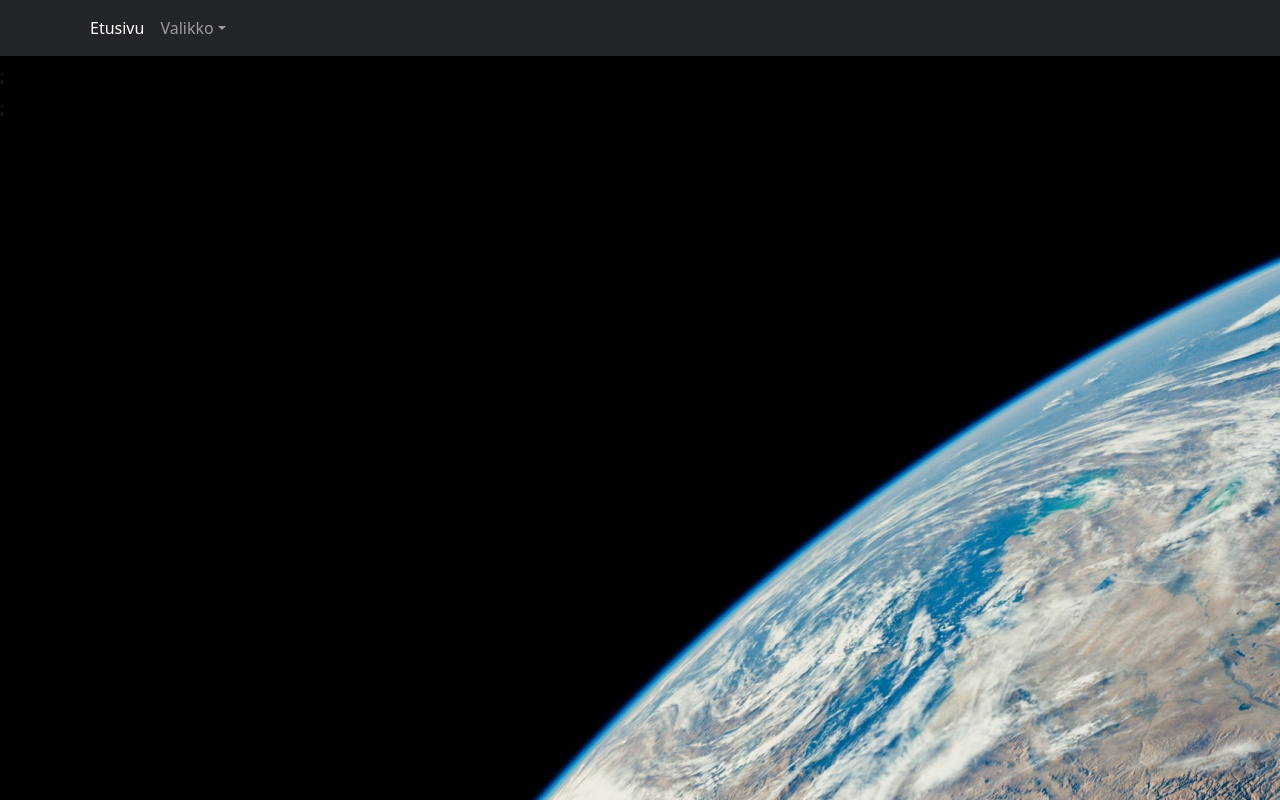
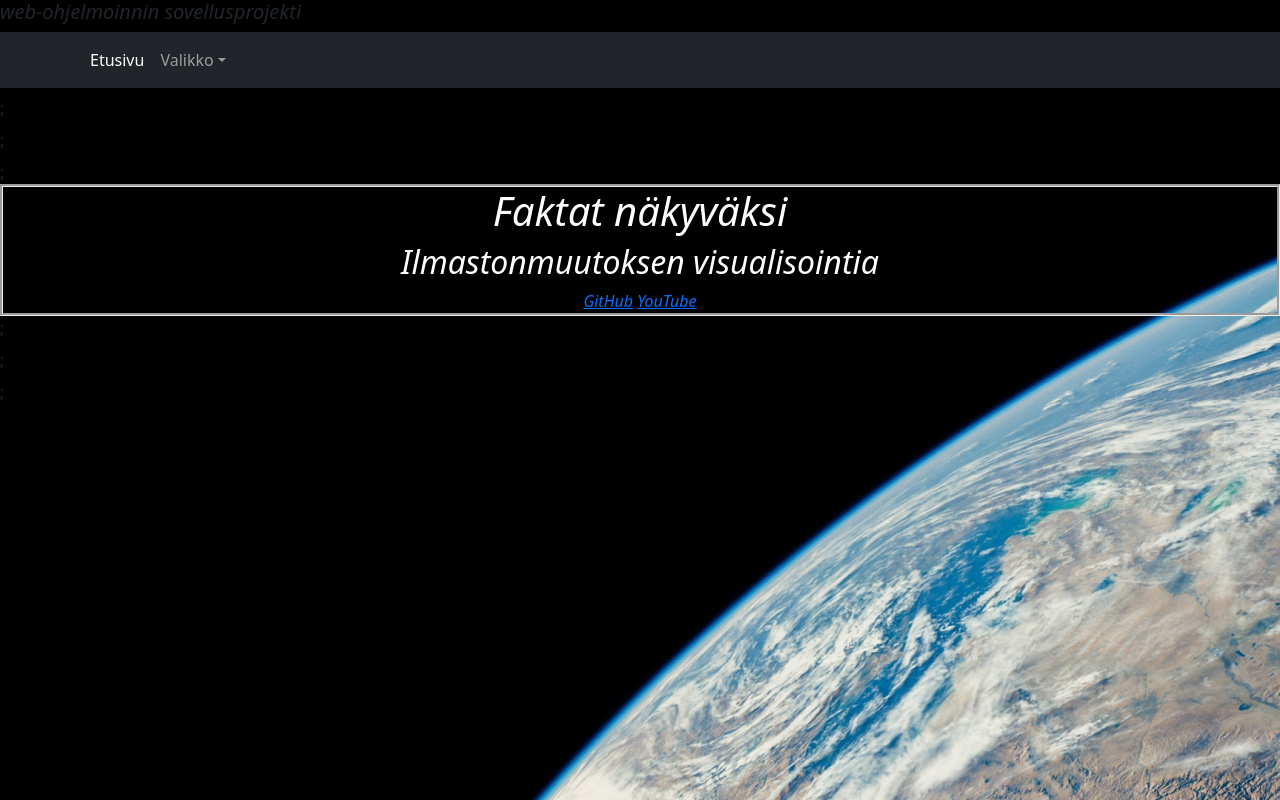
Before and after one commit to Climateproject/main, a React (Create React App) app: page / in a window 1280 px wide. Both pictures are taken after a click on the button "Etusivu". Built offline with nearby package versions, Linux system fonts and the light colour scheme.

Commit message:
päivitys

```diff
--- a/src/App.css
+++ b/src/App.css
@@ -42,6 +42,18 @@ body {
 
  }
 
+ h5{
+
+  font-style: oblique;
+ }
+
+ .Etusivu{
+  text-align: center;
+  font-style: oblique;
+  color: rgb(255, 255, 255);
+  border-style: groove;
+ }
+
  h1{
 
   color: white;
--- a/src/App.js
+++ b/src/App.js
@@ -16,6 +16,7 @@ function App() {
 
   return (
     <div>
+      <h5>web-ohjelmoinnin sovellusprojekti</h5>
       <Navbar bg='dark' variant='dark' expand='lg'>
           <Container>
              {/* Lisätään hampparimenu */}
@@ -26,27 +27,103 @@ function App() {
                   <Nav.Link eventKey={0}>Etusivu</Nav.Link>
                   <NavDropdown title="Valikko" id="basic-nav-dropdown">
                     <NavDropdown.Item eventKey={1}>Kirjaudu</NavDropdown.Item>
+                    <NavDropdown.Item eventKey={2}>Luo käyttäjä</NavDropdown.Item>
                     <NavDropdown.Divider />
-                    <NavDropdown.Item eventKey={2}>Graafit</NavDropdown.Item>
+                    <NavDropdown.Item eventKey={3}>Päästölähteet</NavDropdown.Item>
                     <NavDropdown.Divider />
-                    <NavDropdown.Item eventKey={3}>Inka</NavDropdown.Item>
+                    <NavDropdown.Item eventKey={4}>Lämpötilatiedot</NavDropdown.Item>
                     <NavDropdown.Divider />
-                    <NavDropdown.Item eventKey={4}>Juuso</NavDropdown.Item>
+                    <NavDropdown.Item eventKey={5}>Co2 pitoisuudet</NavDropdown.Item>
                   </NavDropdown>
                 </Nav>
             </Navbar.Collapse>
           </Container>
       </Navbar>
 
-      {selection == 2 ? <Chart1/> : <h1></h1>};
-      {selection == 1 ? <Login/> : <h1></h1>};
+      {selection == 3 ? <Päästölähteet/> : <h1></h1>};
+      {selection == 1 ? <Kirjaudu/> : <h1></h1>};
+      {selection == 2 ? <Luo/> : <h1></h1>};
+      {selection == 0 ? <Etusivu/> : <h1></h1>};
+      {selection == 4 ? <Lämpötilat/> : <h1></h1>};
+      {selection == 5 ? <Pitoisuudet/> : <h1></h1>};
+
+
 
 
     </div>
   );
 }
+function Pitoisuudet()
+{
+  return (
+    <div>
 
-function Login()
+    </div>
+  )
+}
+
+function Lämpötilat()
+{
+  return(
+    <div>
+
+    </div>
+  )
+}
+
+function Etusivu()
+{
+  return(
+    <div class ="Etusivu">
+      <div>
+      <h1>Faktat näkyväksi</h1>
+    </div>
+    <div>
+      <h2>Ilmastonmuutoksen visualisointia</h2>
+    </div>
+    <div>
+      <a href="https://github.com/Climateproject/main">GitHub</a> <a href ="https://www.youtube.com/">YouTube</a>
+    </div>
+    </div>
+  )
+}
+function Luo()
+{
+  return (
+    <div>
+  <form>
+    <div>
+    <label> Etunimi </label>
+    </div>
+    <div>
+    <input type ="text"name ="uname" id="uname" placeholder=''/>
+    </div>
+    <div>
+    <label> Sukunimi </label>
+    </div>
+    <div>
+    <input type ="text"name ="uname" id="uname" placeholder=''/>
+    </div>
+    <div>
+    <label> Käyttäjänimi</label>
+    </div>
+    <div>
+    <input type ="text"name ="uname" id="uname" placeholder=''/>
+    </div>
+    <div>
+    <label> Salasana </label>
+    </div>
+    <div><input type="password" name ="pass" id="pass"placeholder='****'/>
+    </div>
+    <div>
+    <input type ="button" name="log" id="log" value="Luo käyttäjä"/>
+    </div>
+  </form>
+  </div>
+
+  )
+}
+function Kirjaudu()
 {
   return (
   <div>
@@ -60,17 +137,22 @@ function Login()
     <div>
     <label> Salasana </label>
     </div>
-    <div><input type="password" name ="pass" id="pass"placeholder='****'/>
+    <div>
+    <input type="password" name ="pass" id="pass"placeholder='****'/>
     </div>
     <div>
     <input type ="button" name="log" id="log" value="Kirjaudu"/>
+    </div>
+    <div>
+    <input type ="checkbox" id ="delete" name="delete"/>
+    <label for ="delete">Poista käyttäjä</label>
     </div>
   </form>
   </div>
   )
 }
 
-function Chart1()
+function Päästölähteet()
 {
 // const options = {scales: {y:{min:0,max:1000}}};
 
```
